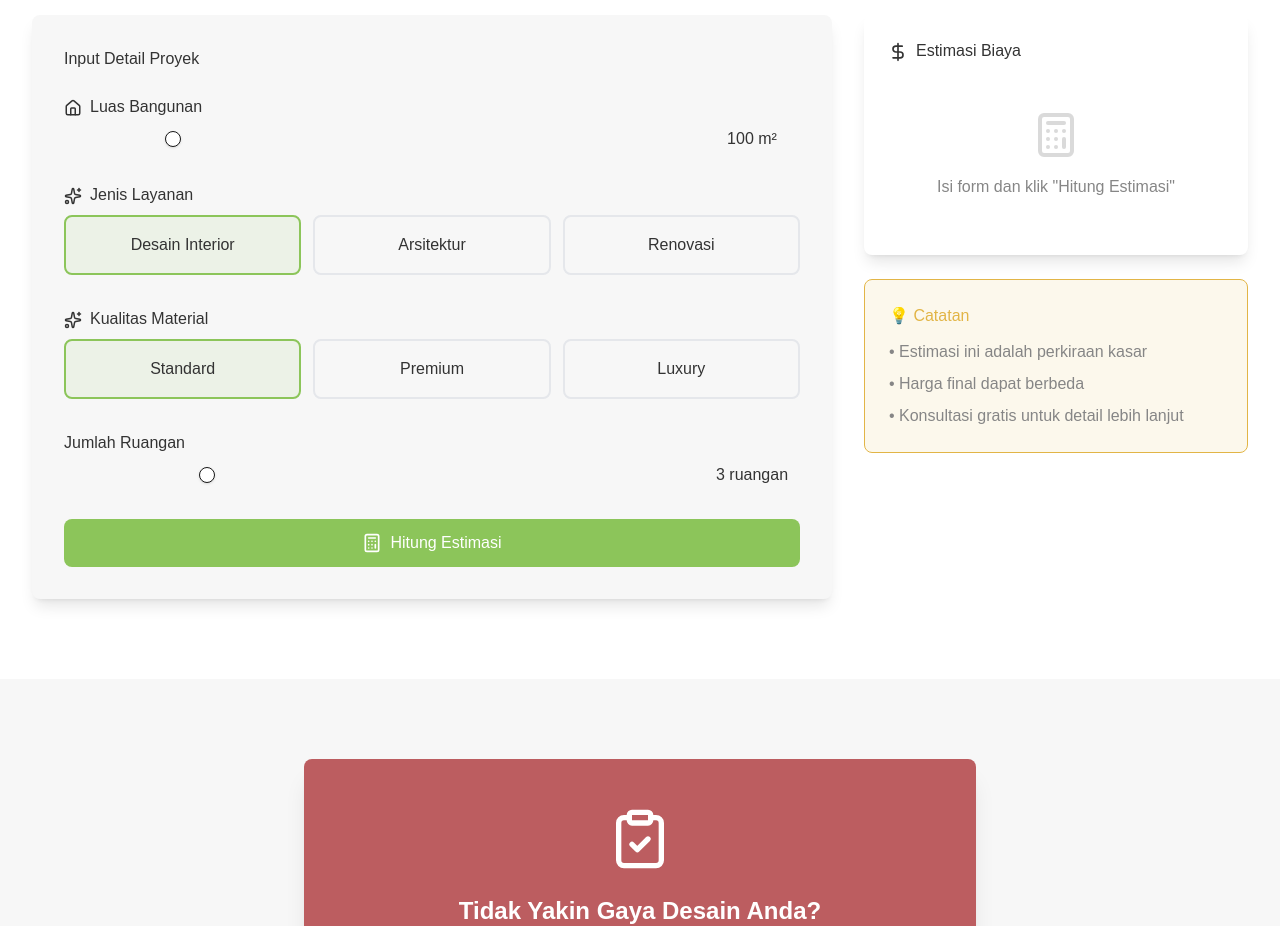
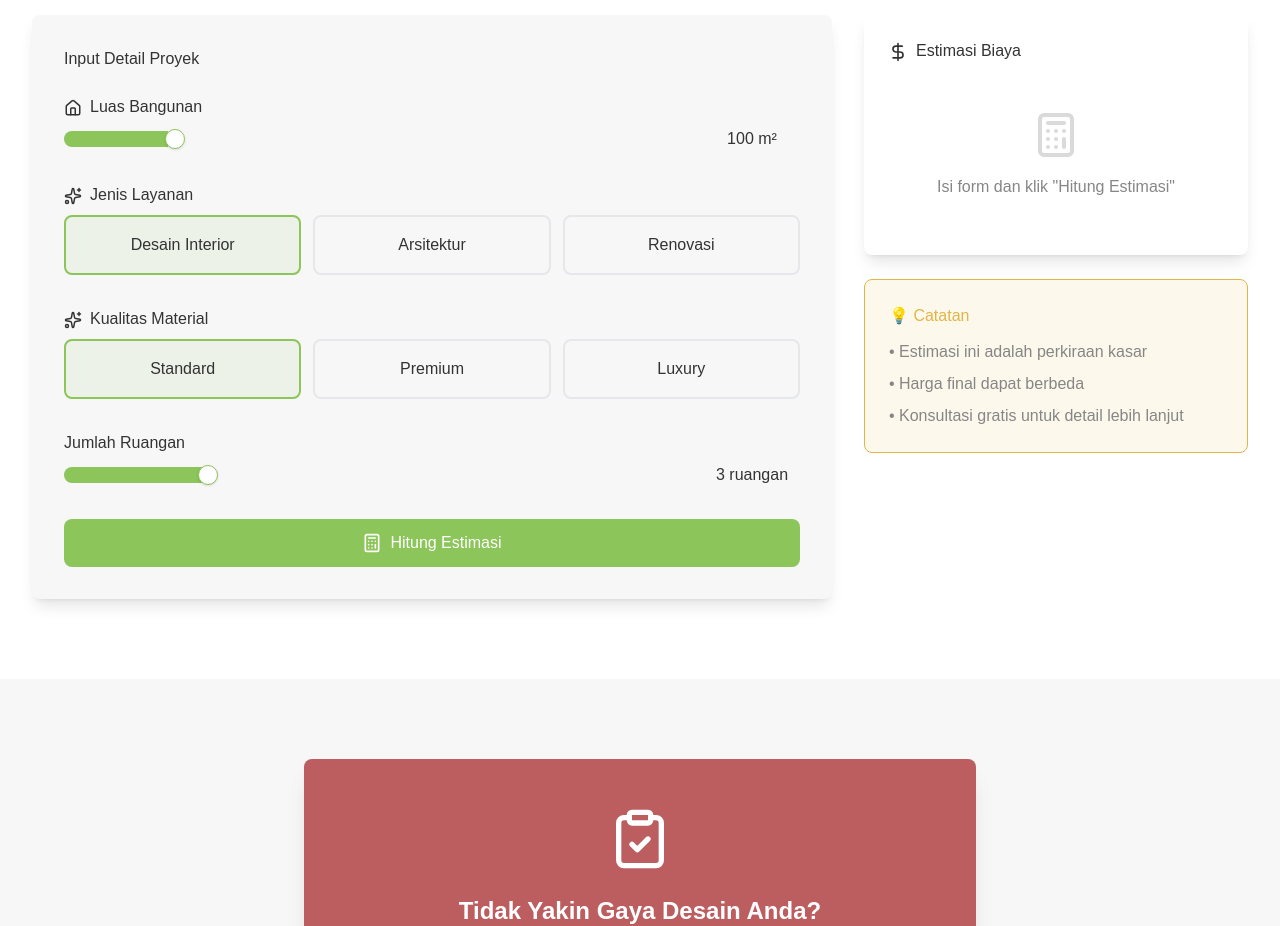
Before and after one commit to NichoIrawan/cema-website-frontend, a Next.js app: page / in a window 1280 px wide. Shown: the part 3480-4406 px from the top of the page. Built offline with nearby package versions, Linux system fonts and the light colour scheme; no server answers.

Commit message:
Fix pop up portfolio & fix slider on calculator

```diff
--- a/src/app/(public)/portfolio/page.tsx
+++ b/src/app/(public)/portfolio/page.tsx
@@ -342,21 +342,21 @@ export default function PortfolioPage({ onNavigate }: PortfolioPageProps) {
 
       {/* Portfolio Detail Dialog */}
       <Dialog open={!!selectedPortfolio} onOpenChange={() => setSelectedPortfolio(null)}>
-        <DialogContent className="max-w-4xl max-h-[90vh] overflow-y-auto">
+        <DialogContent className="max-w-2xl max-h-[90vh] overflow-y-auto bg-white rounded-2xl p-8 mt-12">
           {selectedPortfolio && (
             <>
               <DialogHeader>
                 <DialogTitle className="text-2xl text-[#333333]">
                   {selectedPortfolio.title}
                 </DialogTitle>
-                <DialogDescription>
+                <DialogDescription className="text-[#868686]">
                   Detail lengkap portfolio proyek
                 </DialogDescription>
               </DialogHeader>
 
               <div className="space-y-6">
                 {/* Image */}
-                <div className="relative h-96 rounded-lg overflow-hidden">
+                <div className="relative h-64 rounded-lg overflow-hidden">
                   <ImageWithFallback
                     src={selectedPortfolio.imageUrl}
                     alt={selectedPortfolio.title}
@@ -406,7 +406,7 @@ export default function PortfolioPage({ onNavigate }: PortfolioPageProps) {
                       onNavigate('contact');
                     }}
                     variant="outline"
-                    className="flex-1 border-[#8CC55A] text-[#8CC55A] hover:bg-[#8CC55A]/10"
+                    className="flex-1 border-[#8CC55A] text-[#8CC55A] hover:bg-[#8CC55A]/10 bg-white"
                   >
                     Hubungi Kami
                   </Button>
--- a/src/components/ui/slider.tsx
+++ b/src/components/ui/slider.tsx
@@ -45,7 +45,7 @@ function Slider({
         <SliderPrimitive.Range
           data-slot="slider-range"
           className={cn(
-            "bg-primary absolute data-[orientation=horizontal]:h-full data-[orientation=vertical]:w-full",
+            "bg-[#8CC55A] absolute data-[orientation=horizontal]:h-full data-[orientation=vertical]:w-full",
           )}
         />
       </SliderPrimitive.Track>
@@ -53,7 +53,7 @@ function Slider({
         <SliderPrimitive.Thumb
           data-slot="slider-thumb"
           key={index}
-          className="border-primary bg-background ring-ring/50 block size-4 shrink-0 rounded-full border shadow-sm transition-[color,box-shadow] hover:ring-4 focus-visible:ring-4 focus-visible:outline-hidden disabled:pointer-events-none disabled:opacity-50"
+          className="border-[#8CC55A] bg-white ring-ring/50 block size-5 shrink-0 rounded-full border shadow-sm transition-[color,box-shadow] hover:ring-4 focus-visible:ring-4 focus-visible:outline-hidden disabled:pointer-events-none disabled:opacity-50"
         />
       ))}
     </SliderPrimitive.Root>
```
Also changed, not shown: src/app/(public)/page.tsx (+1 -8 lines).
